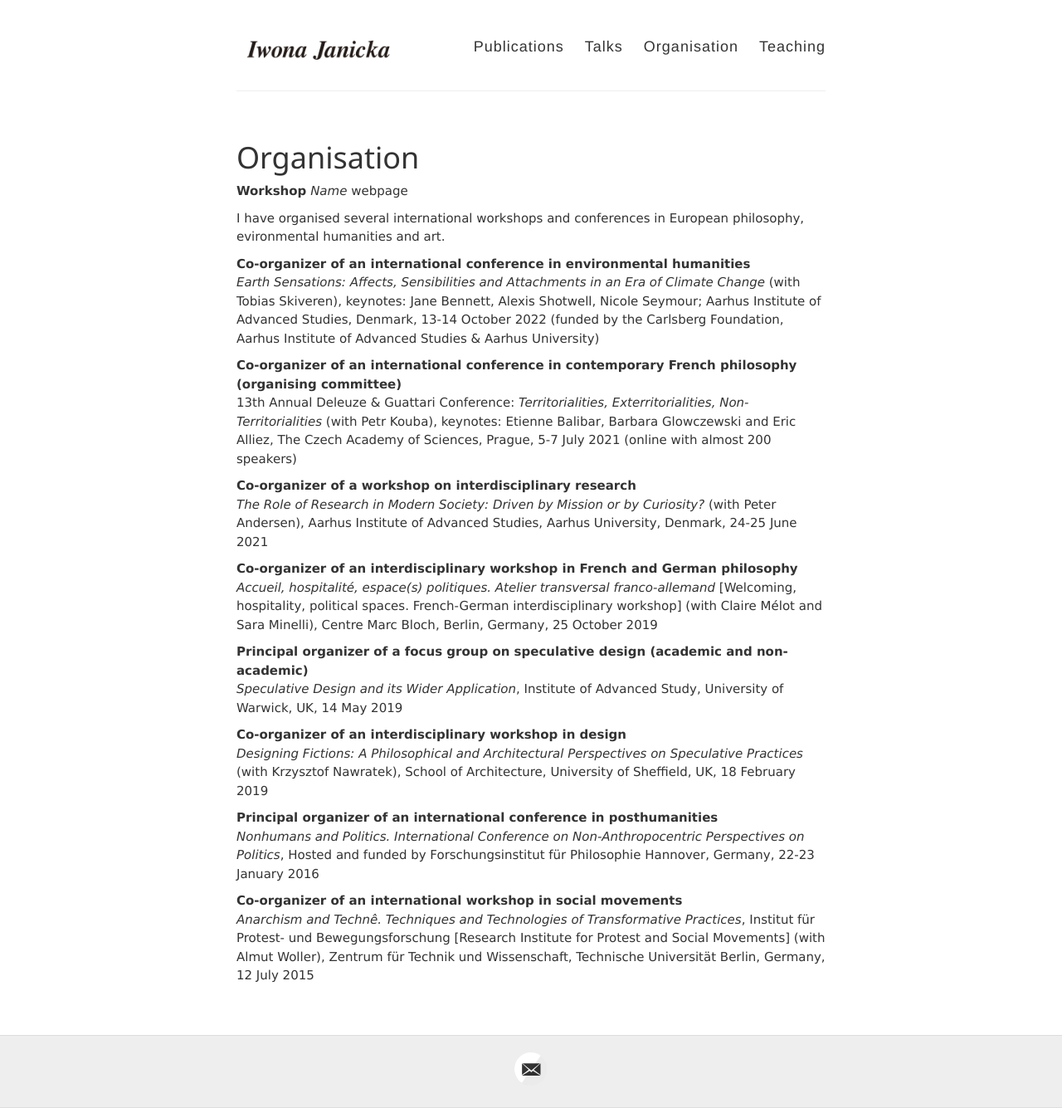
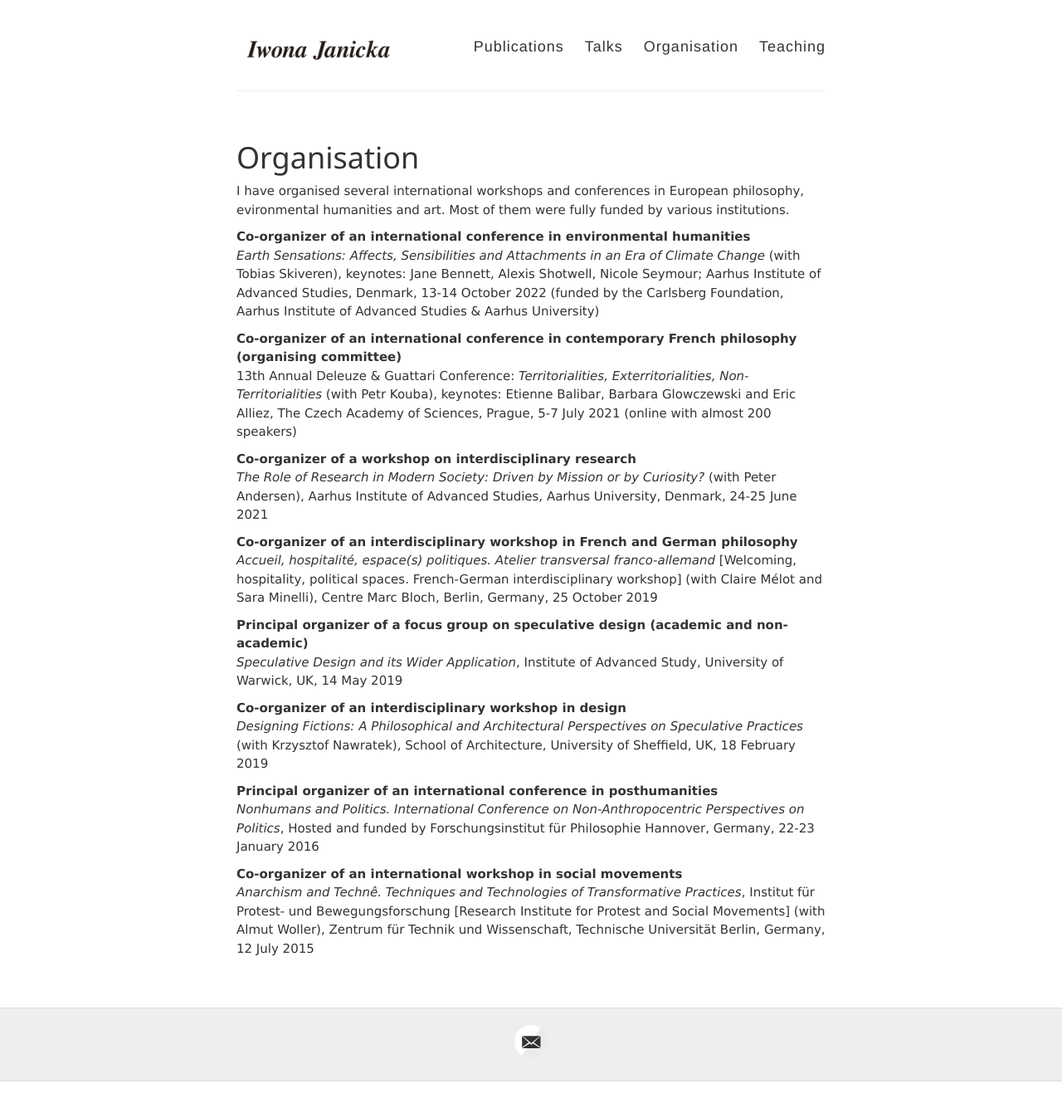
Before and after one commit to IJanicka/IJanicka.github.io, a Jekyll site: the page built from organisation.md, in a window 1280 px wide. Shown: the whole page at 83% size. Built offline with Jekyll 4.4.1, drawn with Linux system fonts in a browser that asks for light colours; after the commit the page ends 1303 px from its top, so only the background shows below that.

Commit message:
Update organisation.md

```diff
--- a/organisation.md
+++ b/organisation.md
@@ -4,11 +4,8 @@
 permalink: /organisation/
 ---
 
-**Workshop**
-*Name*
-[webpage](https://www.bloomsbury.com/uk/theorizing-contemporary-anarchism-9781474276191/)
 
-I have organised several international workshops and conferences in European philosophy, evironmental humanities and art.
+I have organised several international workshops and conferences in European philosophy, evironmental humanities and art. Most of them were fully funded by various institutions.
 
 **Co-organizer of an international conference in environmental humanities**<br>
 *[Earth Sensations](https://aias.au.dk/events/earth-sensations): Affects, Sensibilities and Attachments in an Era of Climate Change* (with Tobias Skiveren), keynotes: [Jane Bennett](https://politicalscience.jhu.edu/directory/jane-bennett/), [Alexis Shotwell](https://alexisshotwell.com), [Nicole Seymour](https://english.fullerton.edu/faculty/profile/n_seymour.aspx); Aarhus Institute of Advanced Studies, Denmark, 13-14 October 2022 (funded by the Carlsberg Foundation, Aarhus Institute of Advanced Studies & Aarhus University)
```
